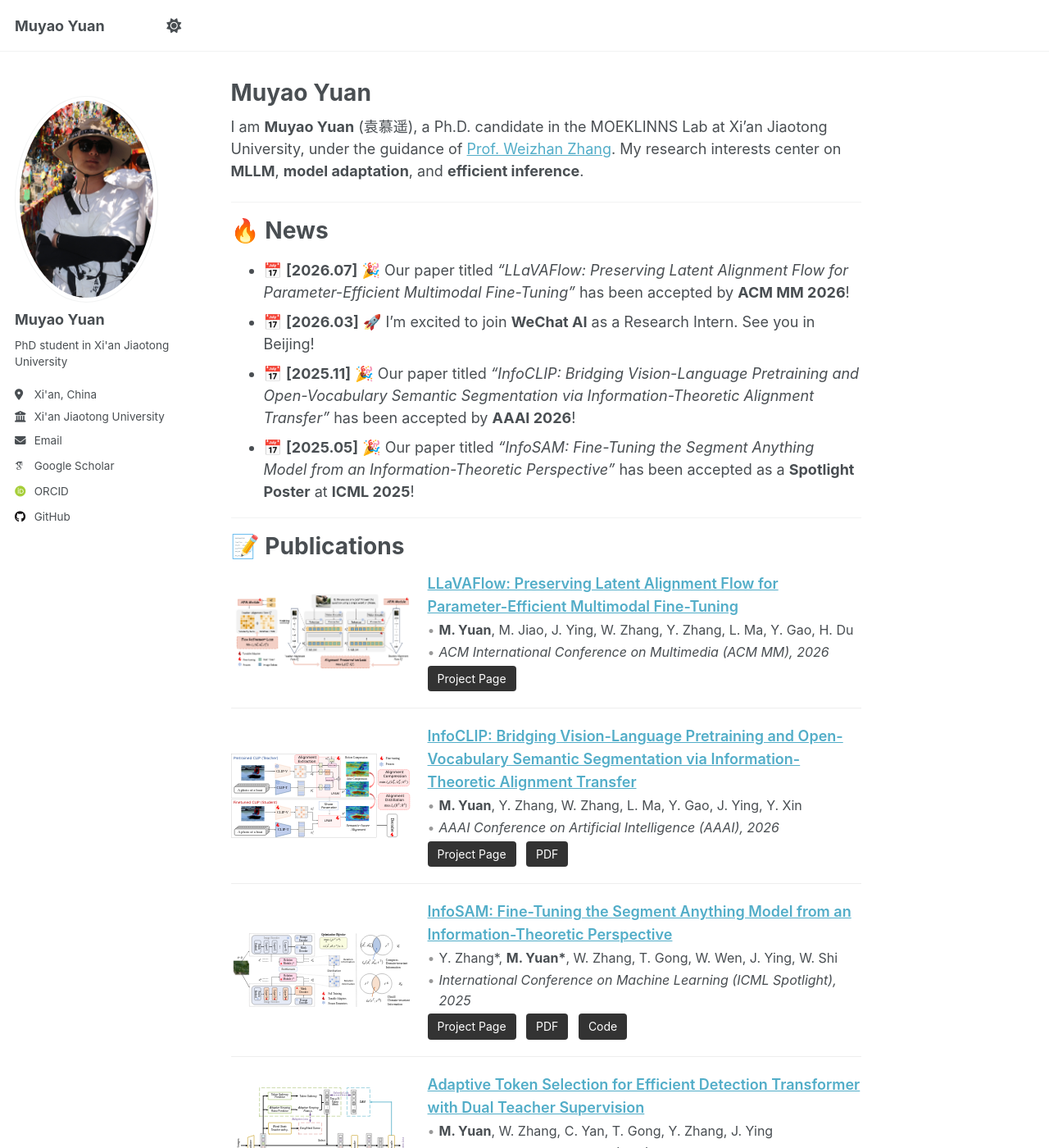
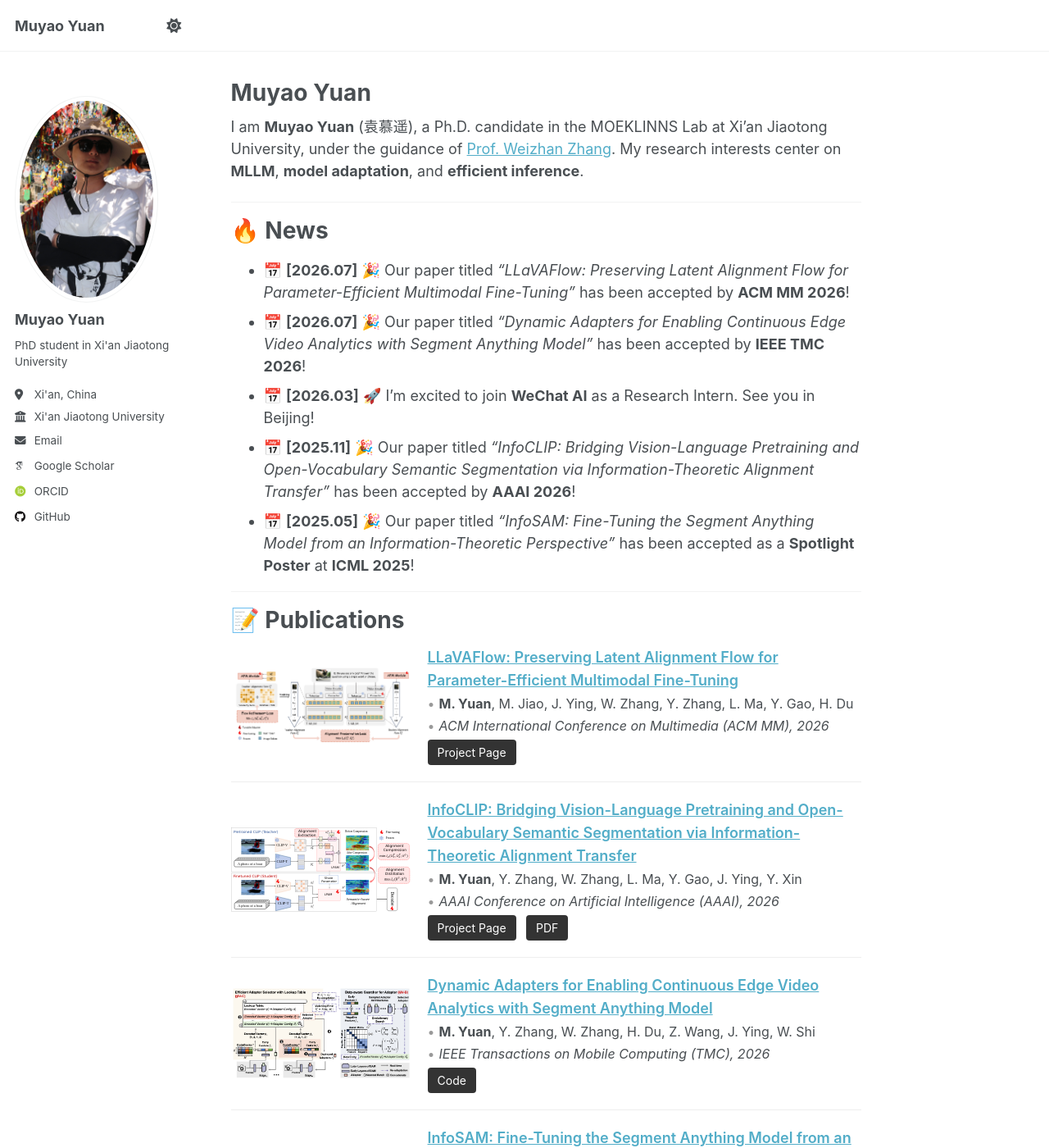
Before and after one commit to MuyaoYuan/MuyaoYuan.github.io, a Jekyll site: the page built from _pages/about.md, in a window 1280 px wide and 1400 px high. Shown: the whole window at 82% size. Built offline with Jekyll 4.4.1, drawn with Linux system fonts in a browser that asks for light colours; some web fonts are replaced.

Commit message:
update AdaptiveSAM

```diff
--- a/_pages/about.md
+++ b/_pages/about.md
@@ -114,6 +114,7 @@ I am **Muyao Yuan** (袁慕遥), a Ph.D. candidate in the MOEKLINNS Lab at Xi'an
 🔥 News
 ======
 - 📅 **[2026.07]** 🎉 Our paper titled _“LLaVAFlow: Preserving Latent Alignment Flow for Parameter-Efficient Multimodal Fine-Tuning”_ has been accepted by **ACM MM 2026**!
+- 📅 **[2026.07]** 🎉 Our paper titled _“Dynamic Adapters for Enabling Continuous Edge Video Analytics with Segment Anything Model”_ has been accepted by **IEEE TMC 2026**!
 - 📅 **[2026.03]** 🚀 I’m excited to join **WeChat AI** as a Research Intern. See you in Beijing!
 - 📅 **[2025.11]** 🎉 Our paper titled _“InfoCLIP: Bridging Vision-Language Pretraining and Open-Vocabulary Semantic Segmentation via Information-Theoretic Alignment Transfer”_ has been accepted by **AAAI 2026**!
 - 📅 **[2025.05]** 🎉 Our paper titled _“InfoSAM: Fine-Tuning the Segment Anything Model from an Information-Theoretic Perspective”_ has been accepted as a **Spotlight Poster** at **ICML 2025**!
@@ -152,6 +153,22 @@ I am **Muyao Yuan** (袁慕遥), a Ph.D. candidate in the MOEKLINNS Lab at Xi'an
     </div>
     <a class="pub-button" href="https://muyaoyuan.github.io/InfoCLIP-Page/">Project Page</a>
     <a class="pub-button" href="https://arxiv.org/pdf/2511.15967">PDF</a>
+  </div>
+</div>
+
+<div class="pub-item">
+  <div class="pub-image">
+    <img src="/images/AdaptiveSAM.png">
+  </div>
+  <div class="pub-content">
+    <a class="pub-title">
+      Dynamic Adapters for Enabling Continuous Edge Video Analytics with Segment Anything Model
+    </a>
+    <div class="pub-meta">
+      <span><b>M. Yuan</b>, Y. Zhang, W. Zhang, H. Du, Z. Wang, J. Ying, W. Shi</span>
+      <span><i>IEEE Transactions on Mobile Computing (TMC), 2026</i></span>
+    </div>
+    <a class="pub-button" href="https://github.com/MuyaoYuan/AdaptiveSAM">Code</a>
   </div>
 </div>
 
```
Also changed, not shown: images/AdaptiveSAM.png (added).
